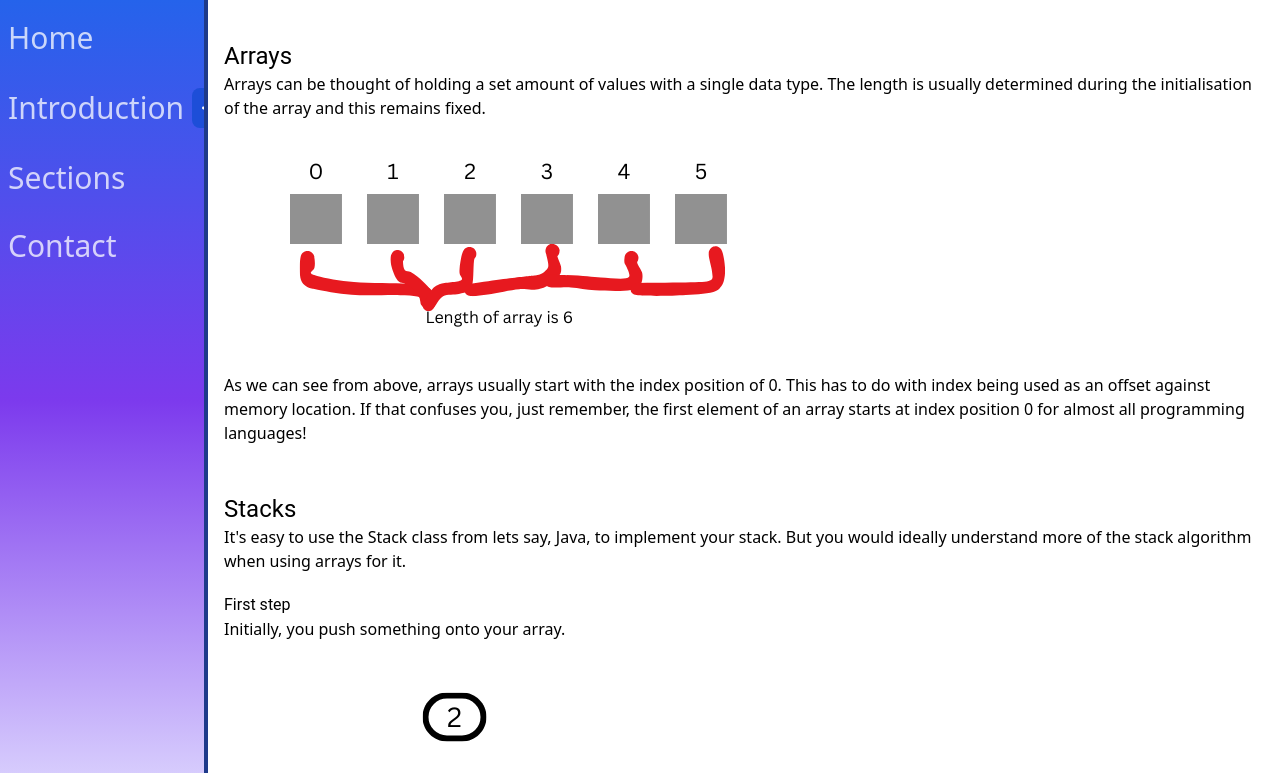
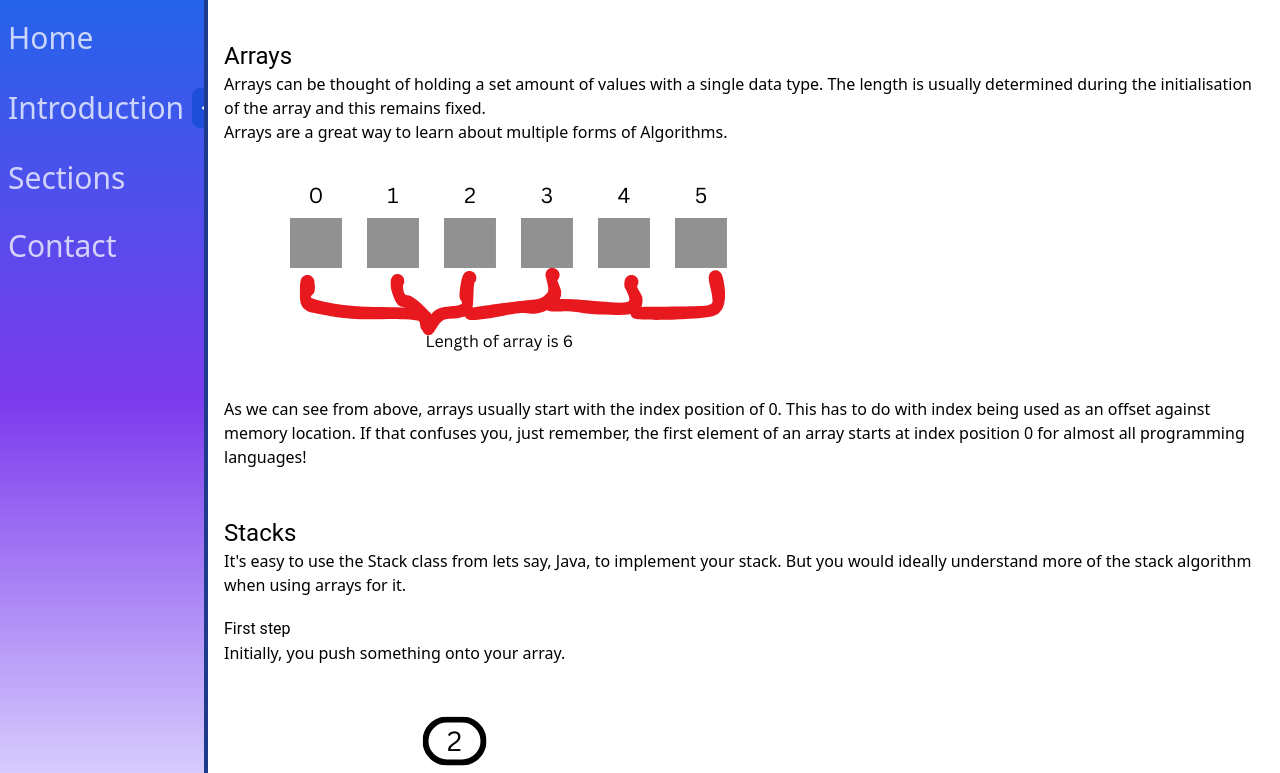
Before and after one commit to anuksalgado/DSA, a React (Create React App) app in the folder react_files/: page /DSA/Introduction/data-structures in a window 1280 px wide. Shown: the top 773 px of the page. Built offline with nearby package versions, Linux system fonts and the light colour scheme.

Commit message:
Added extra sentence

```diff
--- a/react_files/src/Pages/DataStructure.js
+++ b/react_files/src/Pages/DataStructure.js
@@ -14,6 +14,7 @@ function DataStructure() {
                 <div id="DSDiv" class="px-4">
                   <h1 class="font-roboto text-2xl">Arrays </h1>
                   <p>Arrays can be thought of holding a set amount of values with a single data type. The length is usually determined during the initialisation of the array and this remains fixed. </p>
+                  <p>Arrays are a great way to learn about multiple forms of Algorithms. </p>
 
                   <img src={arrayImage} className="h-50 w-100" alt="Computer" />
                   <p>As we can see from above, arrays usually start with the index position of 0. This has to do with index being used as an offset against memory location. If that confuses you, just remember, the first element of an array starts at index position 0 for almost all programming languages!</p>
```
